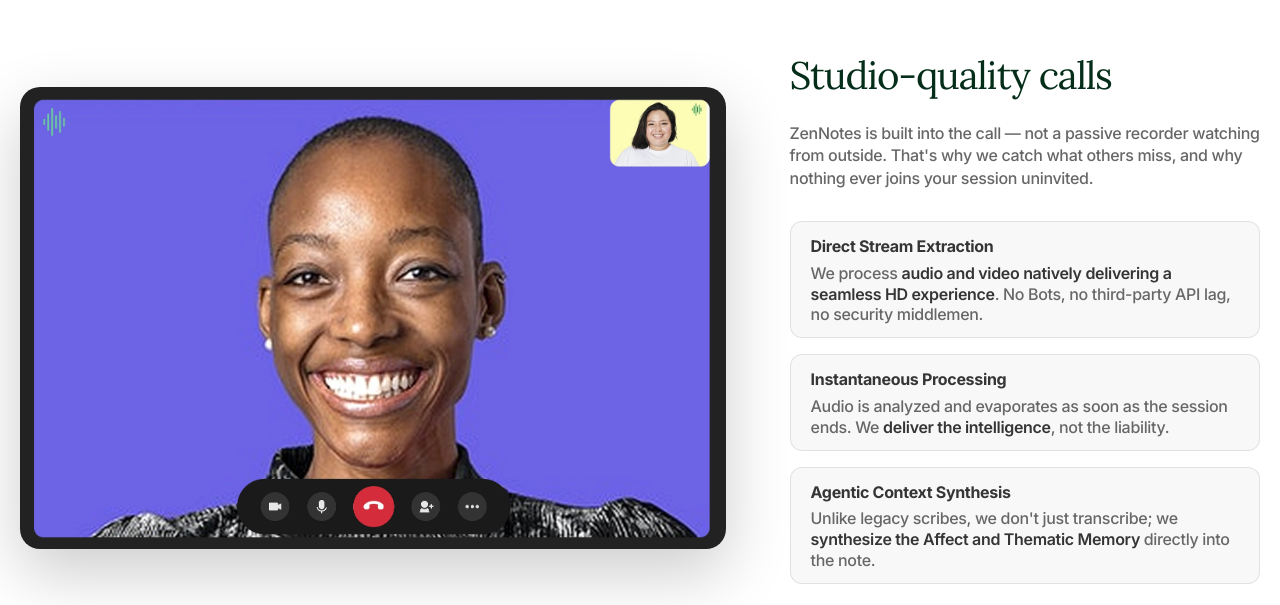
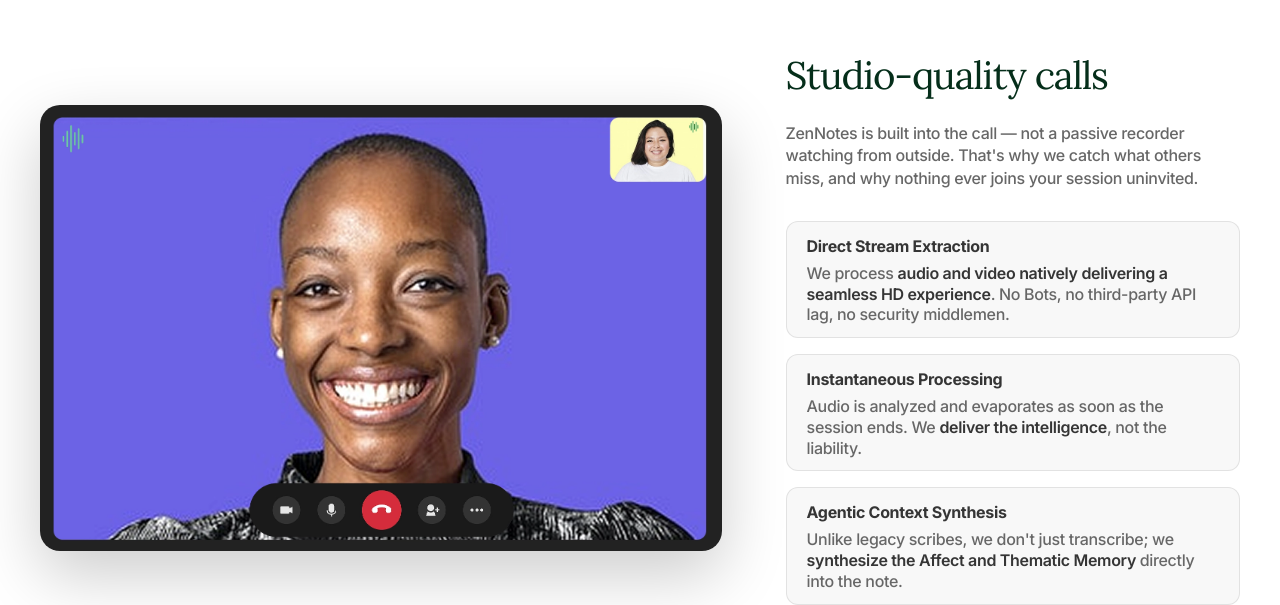
Before and after one commit to ZenSpaceApp/zenspace-website, a Next.js app: page /zennotes in a window 1280 px wide. Shown: the part 3071-3676 px from the top of the page. Built offline with nearby package versions, Linux system fonts and the light colour scheme.

Commit message:
Fixed section width

```diff
--- a/app/zennotes/ZenNotes.module.scss
+++ b/app/zennotes/ZenNotes.module.scss
@@ -448,7 +448,7 @@
   gap: 4rem;
   align-items: center;
   padding: 10rem 20px 16rem ;
-  max-width: 124˝0px;
+  max-width: 1240px;
   margin: 0 auto;
 
   b {
```
